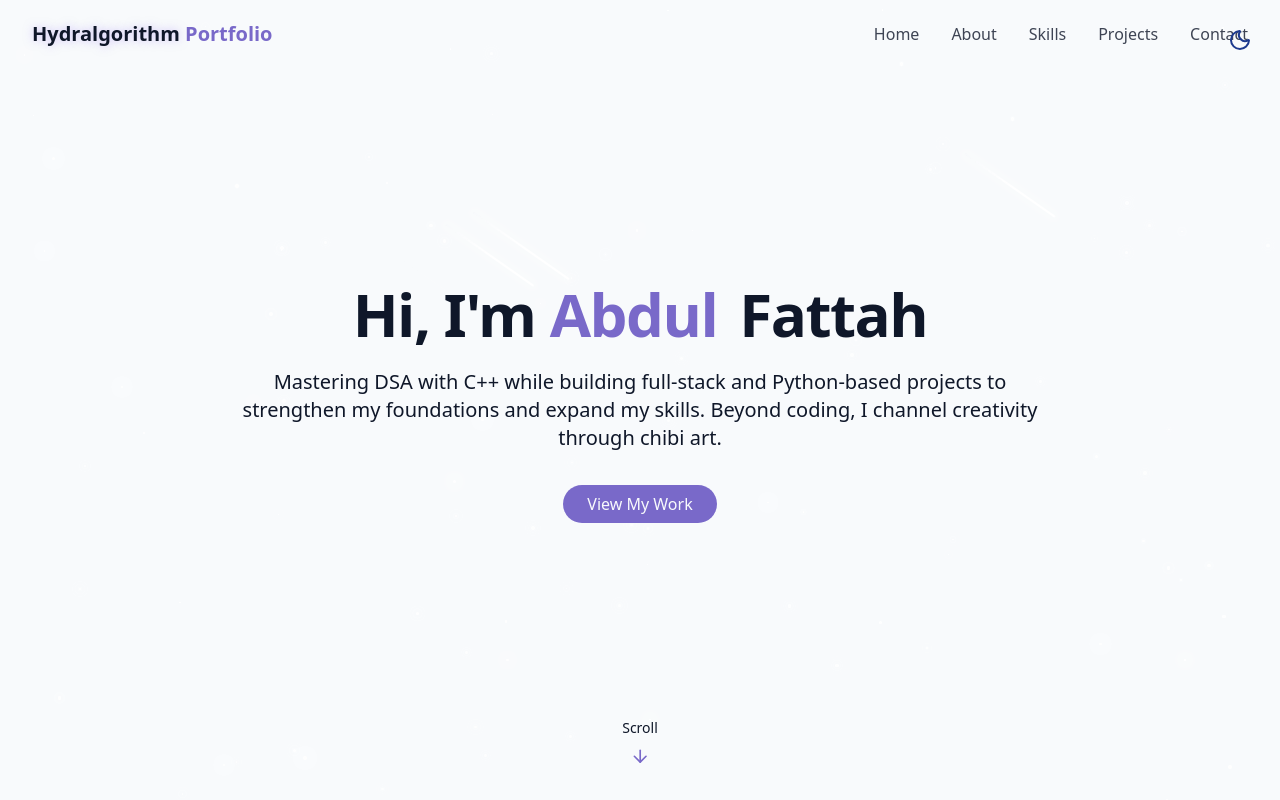
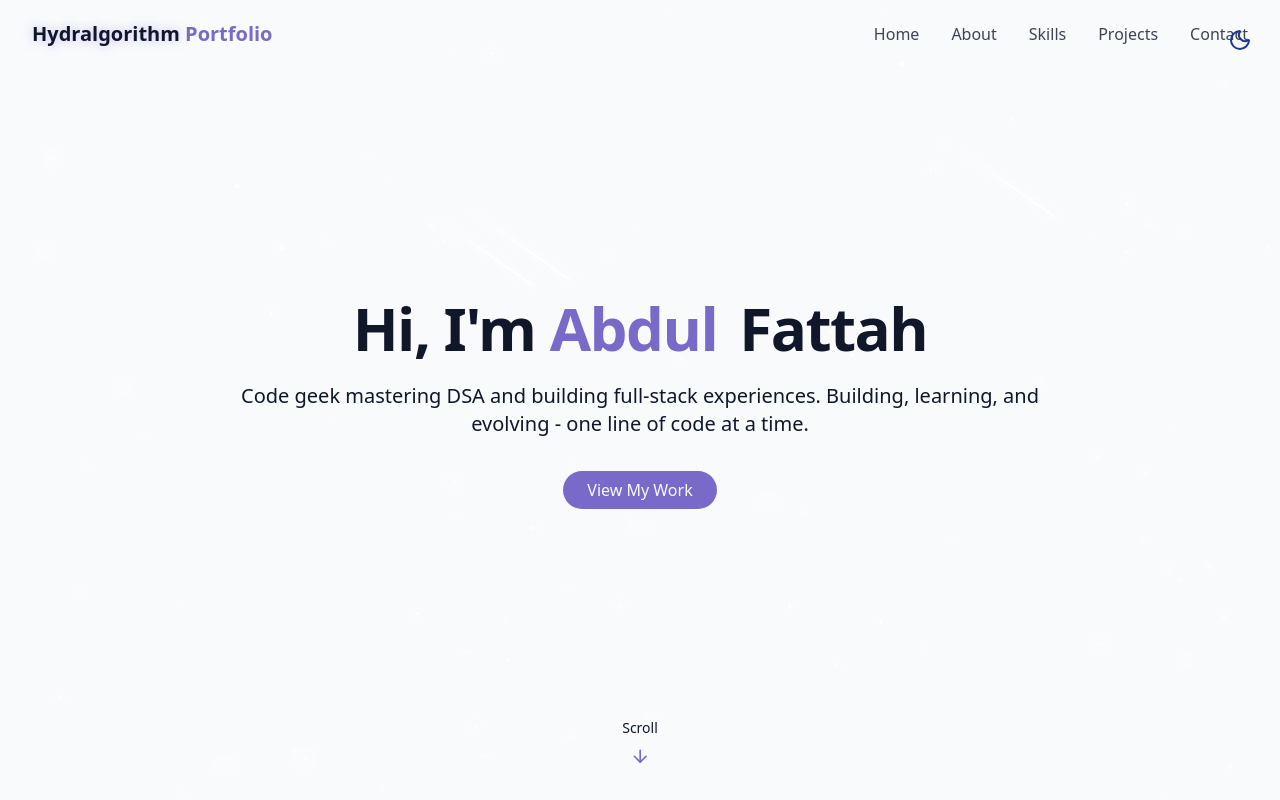
Before and after one commit to hydralgorithm/cosmic_portfolio, a React (Vite) app: page / in a window 1280 px wide. Built offline with nearby package versions, Linux system fonts and the light colour scheme.

Commit message:
upd hero-description

```diff
--- a/src/components/HeroSection.jsx
+++ b/src/components/HeroSection.jsx
@@ -15,8 +15,10 @@ export const HeroSection = () => {
                 </h1>
 
                 <p className="text-lg md:text-xl text-muted-foreground max-width-2-2xl mx-auto opacity-0 animate-fade-in-delay-3">
-                    Mastering DSA with C++ while building full-stack and Python-based projects to strengthen my
-                    foundations and expand my skills. Beyond coding, I channel creativity through chibi art.
+                    {/* Mastering DSA with C++ while building full-stack and Python-based projects to strengthen my
+                    foundations and expand my skills. Beyond coding, I channel creativity through chibi art. */}
+                    Code geek mastering DSA and building full-stack experiences.
+                    Building, learning, and evolving - one line of code at a time.
                 </p>
 
                 <div className="pt-4 opacity-0 animate-fade-in-delay-4">
```
